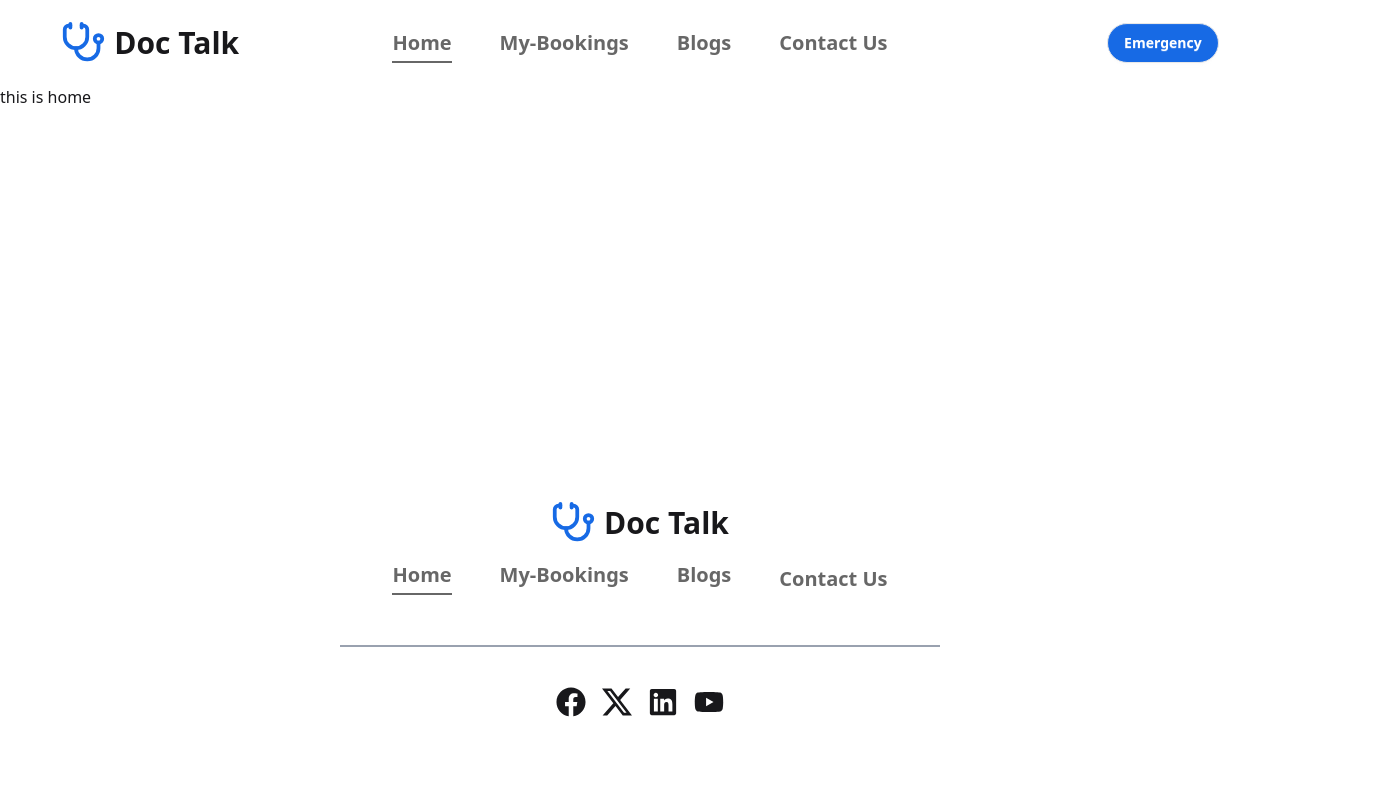
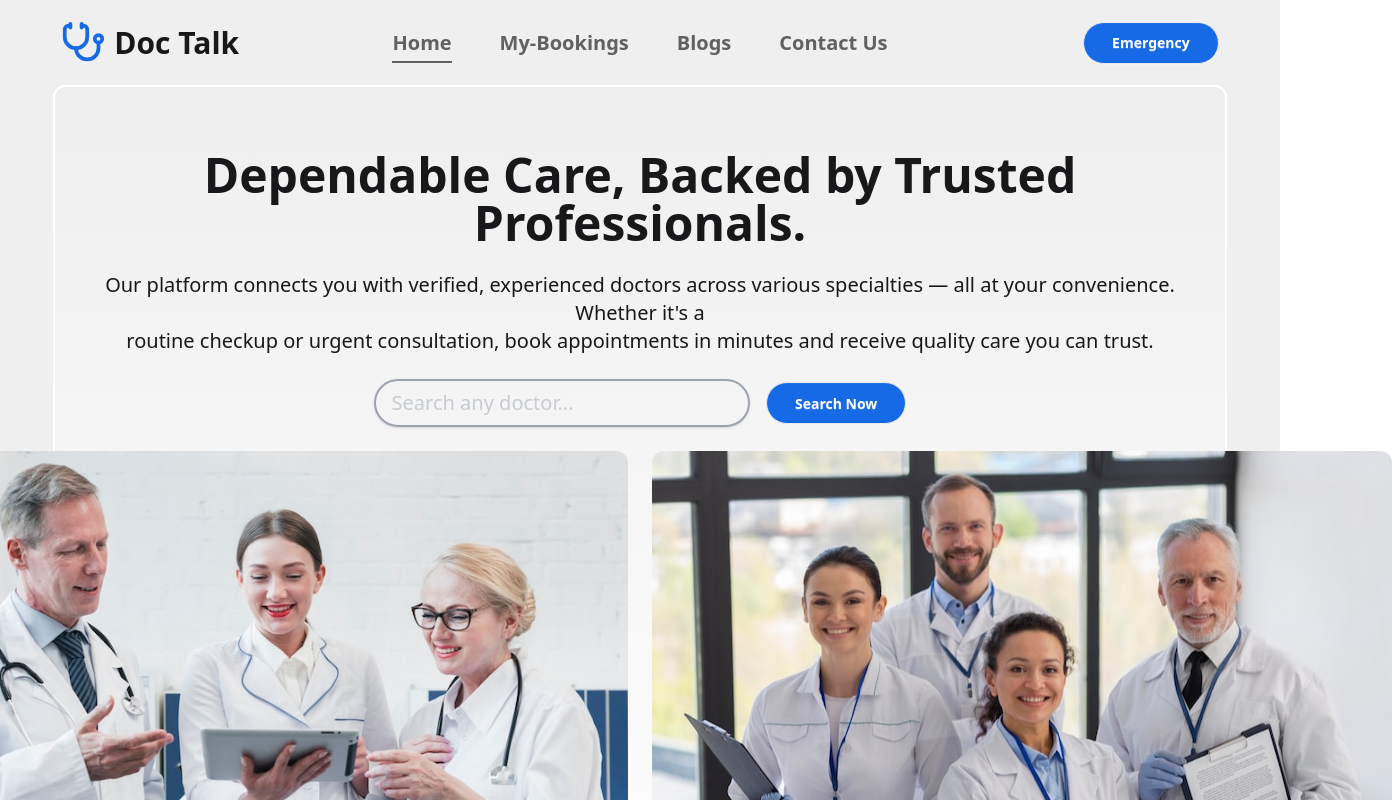
Before and after one commit to noboKumar/Doc-Talk, a React (Vite) app: page / in a window 1280 px wide. Shown: the top 800 px of the page, 1392 px wide, since content can reach past the window. Built offline with nearby package versions, Linux system fonts and the light colour scheme.

Commit message:
add hero section and rerrsponsive

```diff
--- a/src/components/Blogs.jsx
+++ b/src/Pages/Blogs.jsx
@@ -3,7 +3,7 @@ import React from 'react';
 const Blogs = () => {
     return (
         <div>
-            <h1>Blogs</h1>
+            <h1>blog page</h1>
         </div>
     );
 };
--- /dev/null
+++ b/src/Pages/Home.jsx
@@ -0,0 +1,12 @@
+import React from 'react';
+import HeroSection from '../components/HeroSection';
+
+const Home = () => {
+    return (
+        <div className='bg-[#EFEFEF]'>
+            <HeroSection></HeroSection>
+        </div>
+    );
+};
+
+export default Home;
--- a/src/components/MyBookings.jsx
+++ b/src/Pages/MyBookings.jsx
@@ -3,7 +3,7 @@ import React from 'react';
 const MyBookings = () => {
     return (
         <div>
-            <h1>Booking page</h1>
+            <h1>Bookings</h1>
         </div>
     );
 };
--- a/src/components/Footer.jsx
+++ b/src/components/Footer.jsx
@@ -15,7 +15,7 @@ const Footer = () => {
       </aside>
       <div className="border w-1/2 border-gray-400"></div>
       <nav>
-        <div className="grid grid-flow-col gap-4 text-3xl">
+        <div className="grid grid-flow-col gap-4 text-2xl md:text-3xl">
           <a>
             <FaFacebook />
           </a>
--- /dev/null
+++ b/src/components/HeroSection.jsx
@@ -0,0 +1,34 @@
+import React from "react";
+import Button from "./Ui/Button";
+import doctorGroup1 from "../assets/doctor-group-1.jpg"
+import doctorGroup2 from "../assets/doctor-group-2.jpg"
+
+const HeroSection = () => {
+  return (
+    <div className="text-center space-y-6 py-16 w-11/12 mx-auto border-2 border-white rounded-xl bg-linear-to-b from-[#EFEFEF] to-[#FFFFFF] px-5">
+      <h1 className="text-4xl md:text-5xl font-semibold">
+        Dependable Care, Backed by Trusted <br /> Professionals.
+      </h1>
+      <p className="md:text-xl">
+        Our platform connects you with verified, experienced doctors across
+        various specialties — all at your convenience. Whether it's a <br />{" "}
+        routine checkup or urgent consultation, book appointments in minutes and
+        receive quality care you can trust.
+      </p>
+      <div className="md:flex items-center justify-center gap-4 space-y-5 md:space-y-0">
+        <input
+          className="border-2 border-[#9CA3AF] md:w-2/6 px-4 py-2 rounded-4xl text-[#9CA3AF] text-xl shadow-sm"
+          type="text"
+          placeholder="Search any doctor..."
+        />
+        <Button name="Search Now"></Button>
+      </div>
+      <div className="lg:flex justify-center gap-6 space-y-5 lg:space-y-0">
+        <img className="rounded-xl" width={740} src={doctorGroup1} alt="" />
+        <img className="rounded-xl" src={doctorGroup2} alt="" />
+      </div>
+    </div>
+  );
+};
+
+export default HeroSection;
--- a/src/components/Home.jsx
+++ /dev/null
@@ -1,11 +0,0 @@
-import React from 'react';
-
-const Home = () => {
-    return (
-        <div>
-            <h1>this is home</h1>
-        </div>
-    );
-};
-
-export default Home;
--- a/src/components/NavBar.jsx
+++ b/src/components/NavBar.jsx
@@ -2,10 +2,12 @@ import React from "react";
 import { Link, NavLink } from "react-router";
 import Logo from "../components/Ui/Logo";
 import NavLinks from "./NavLinks";
+import Button from "./Ui/Button";
 
 const NavBar = () => {
   return (
-    <div className="navbar bg-base-100 lg:w-11/12 mx-auto py-5">
+    <div className="bg-[#EFEFEF]">
+      <div className="navbar lg:w-11/12 mx-auto py-5 ">
         <div className="navbar-start">
           <div className="dropdown">
             <div tabIndex={0} role="button" className="btn btn-ghost lg:hidden">
@@ -43,7 +45,8 @@ const NavBar = () => {
           </ul>
         </div>
         <div className="navbar-end">
-        <a className="btn bg-[#176AE5] text-white rounded-4xl">Emergency</a>
+          <Button name="Emergency"></Button>
+        </div>
       </div>
     </div>
   );
--- /dev/null
+++ b/src/components/Ui/Button.jsx
@@ -0,0 +1,11 @@
+import React from "react";
+
+const Button = ({name}) => {
+  return (
+    <div>
+      <button className="btn bg-[#176AE5] text-white rounded-4xl py-5 px-7">{name}</button>
+    </div>
+  );
+};
+
+export default Button;
--- a/src/routers/Router.jsx
+++ b/src/routers/Router.jsx
@@ -1,8 +1,8 @@
 import { createBrowserRouter } from "react-router";
 import Root from "../Root";
-import Home from "../components/Home";
-import MyBookings from "../components/MyBookings";
-import Blogs from "../components/Blogs";
+import Home from "../Pages/Home";
+import MyBookings from "../Pages/MyBookings";
+import Blogs from "../Pages/Blogs";
 export const router = createBrowserRouter([
   {
     path: "/",
```
Also changed, not shown: src/assets/doctor-group-1.jpg (renamed from src/assets/medical-team-doctor-s-office_23-2148168396.jpg), src/assets/doctor-group-2.jpg (renamed from src/assets/medium-shot-scientists-posing-together_23-2148969982.jpg). Lines whose indentation alone changed are shown as unchanged.
